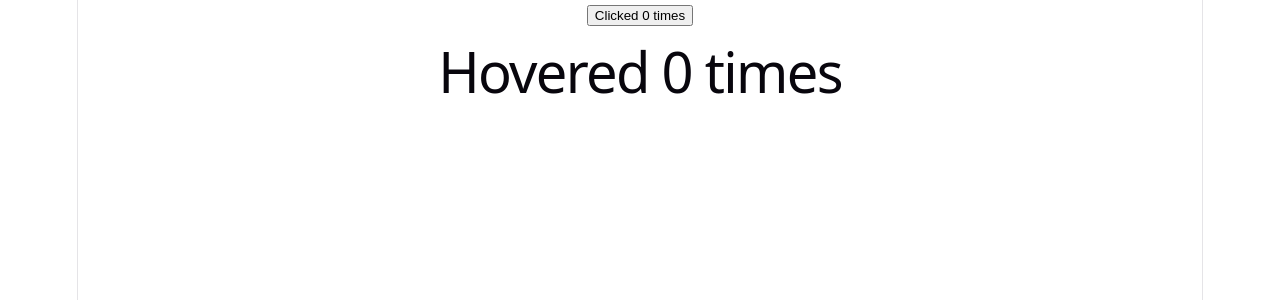
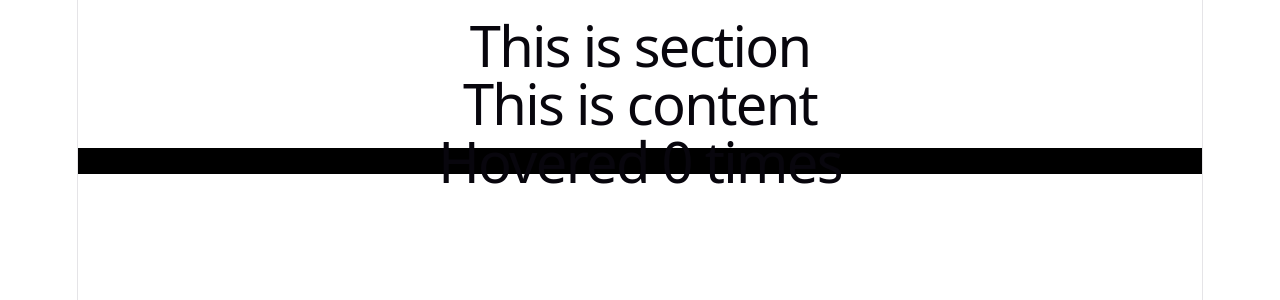
Before and after one commit to iamrokon/react, a React (Vite) app: page / in a window 1280 px wide. Shown: the top 300 px of the page. Built offline with nearby package versions, Linux system fonts and the light colour scheme.

Commit message:
React context api with class component done

```diff
--- a/src/App.tsx
+++ b/src/App.tsx
@@ -19,74 +19,78 @@ import ClickCounter from './components/ClickCounter'
 import HoverCounter from './components/HoverCounter'
 import Section from './components/Section'
 import Counter from './components/Counter'
+import ThemeContext from './context/themeContext'
 
-function App() {
-  const [count, setCount] = useState(0)
-  const quantities = [1, 2, 3];
+// function App() {
+//   const [count, setCount] = useState(0)
+//   const quantities = [1, 2, 3];
 
-  return (
-    <>
-      {/* <Increment />
-      <Increment />
-      <Increment /> */}
-      {/* <Fruits /> */}
-      {/* <Clock locale='bn-BD'/> */}
-      {/* <ClockClass locale='bn-BD'/> */}
-      {/* <ClockList locale='bn-BD' quantities={quantities}/> */}
-      {/* <Form /> */}
-      {/* <Calculator /> */}
-      {/* <Text /> */}
-      {/* <Emoji>
-        {({ addEmoji }) => (
-          <Bracket>
-            {({ addBracket }) => (
-              <Text addEmoji={addEmoji} addBracket={addBracket} />
-            )}
-          </Bracket>
-        )}
-      </Emoji> */}
+//   return (
+//     <>
+//       {/* <Increment />
+//       <Increment />
+//       <Increment /> */}
+//       {/* <Fruits /> */}
+//       {/* <Clock locale='bn-BD'/> */}
+//       {/* <ClockClass locale='bn-BD'/> */}
+//       {/* <ClockList locale='bn-BD' quantities={quantities}/> */}
+//       {/* <Form /> */}
+//       {/* <Calculator /> */}
+//       {/* <Text /> */}
+//       {/* <Emoji>
+//         {({ addEmoji }) => (
+//           <Bracket>
+//             {({ addBracket }) => (
+//               <Text addEmoji={addEmoji} addBracket={addBracket} />
+//             )}
+//           </Bracket>
+//         )}
+//       </Emoji> */}
 
-      {/* <ClickCounter />
-      <HoverCounter /> */}
+//       {/* <ClickCounter />
+//       <HoverCounter /> */}
+//       <div className='app'>
+//         {/* <Counter
+//           render={(count, incrementCount) => (
+//             <ClickCounter count={count} incrementCount={incrementCount} />
+//           )}
+//         />
+//         <Counter
+//           render={(count, incrementCount) => (
+//             <HoverCounter count={count} incrementCount={incrementCount} />
+//           )}
+//         /> */}
+//         {/* <Counter>
+//           {(count, incrementCount) => (
+//               <ClickCounter count={count} incrementCount={incrementCount} />
+//           )}
+//         </Counter>
+//         <Counter>
+//           {(count, incrementCount) => (
+//               <HoverCounter count={count} incrementCount={incrementCount} />
+//           )}
+//         </Counter> */}
+//         <Section theme="dark"/>
+//       </div>
+//     </>
+//   )
+// }
+
+class App extends React.Component {
+  state = {
+    theme: 'dark',
+  }
+
+  render() {
+    const { theme } = this.state;
+    return (
       <div className='app'>
-        {/* <Counter
-          render={(count, incrementCount) => (
-            <ClickCounter count={count} incrementCount={incrementCount} />
-          )}
-        />
-        <Counter
-          render={(count, incrementCount) => (
-            <HoverCounter count={count} incrementCount={incrementCount} />
-          )}
-        /> */}
-        <Counter>
-          {(count, incrementCount) => (
-              <ClickCounter count={count} incrementCount={incrementCount} />
-          )}
-        </Counter>
-        <Counter>
-          {(count, incrementCount) => (
-              <HoverCounter count={count} incrementCount={incrementCount} />
-          )}
-        </Counter>
+        <ThemeContext.Provider value={theme}>
+          <Section />
+        </ThemeContext.Provider>
       </div>
-    </>
-  )
+    )
+  }
 }
 
-// class App extends React.Component {
-//   state = {
-//     theme: 'dark',
-//   }
-
-//   render() {
-//     const { theme } = this.state;
-//     return (
-//       <div className='app'>
-//         <Section theme={theme} />
-//       </div>
-//     )
-//   }
-// }
-
 export default App
--- a/src/components/Content.jsx
+++ b/src/components/Content.jsx
@@ -1,17 +1,39 @@
 import Counter from "./Counter";
 import HoverCounter from "./HoverCounter";
+import ThemeContext from "../context/themeContext";
 
-export default function Content({ theme }) {
+// export default function Content({ theme }) {
+//     return (
+//         <div>
+//             <h1>This is content</h1>
+//             <Counter theme={theme}>
+//                 {(counter, incrementCount) => (
+//                     <HoverCounter
+//                         count={counter}
+//                         incrementCount={incrementCount}
+//                         theme={theme}
+//                     />
+//                 )}
+//             </Counter>
+//         </div>
+//     )
+// }
+
+export default function Content() {
     return (
         <div>
             <h1>This is content</h1>
-            <Counter theme={theme}>
+            <Counter>
                 {(counter, incrementCount) => (
-                    <HoverCounter
-                        count={counter}
-                        incrementCount={incrementCount}
-                        theme={theme}
-                    />
+                    <ThemeContext.Consumer>
+                        {(theme) => (
+                            <HoverCounter
+                                count={counter}
+                                incrementCount={incrementCount}
+                                theme={theme}
+                            />
+                        )}
+                    </ThemeContext.Consumer>
                 )}
             </Counter>
         </div>
--- a/src/components/HoverCounter.jsx
+++ b/src/components/HoverCounter.jsx
@@ -31,21 +31,21 @@ import withCounter from "./HOC/withCounter";
 // }
 // export default withCounter(HoverCounter);
 
-export default function HoverCounter({ count, incrementCount }) {
+// export default function HoverCounter({ count, incrementCount }) {
+//     return (
+//         <div>
+//             <h1 onMouseOver={incrementCount}>Hovered {count} times</h1>
+//         </div>
+//     )
+// }
+
+export default function HoverCounter({ count, incrementCount, theme }) {
+    const style = theme === 'dark'
+        ? { backgroundColor: '#000000', color: '#ffffff' }
+        : null;
     return (
-        <div>
-            <h1 onMouseOver={incrementCount}>Hovered {count} times</h1>
+        <div onMouseOver={incrementCount} style={style}>
+            <h1>Hovered {count} times</h1>
         </div>
     )
 }
-
-// export default function HoverCounter({ count, incrementCount, theme }) {
-//     const style = theme === 'dark'
-//         ? { backgroundColor: '#000000', color: '#ffffff' }
-//         : null;
-//     return (
-//         <div onMouseOver={incrementCount} style={style}>
-//             <h1>Hovered {count} times</h1>
-//         </div>
-//     )
-// }
--- a/src/components/Section.jsx
+++ b/src/components/Section.jsx
@@ -1,10 +1,19 @@
 import Content from "./Content";
 
-export default function Section({ theme }) {
+// export default function Section({ theme }) {
+//     return (
+//         <div>
+//             <h1>This is section</h1>
+//             <Content theme={theme} />
+//         </div>
+//     )
+// }
+
+export default function Section() {
     return (
         <div>
             <h1>This is section</h1>
-            <Content theme={theme} />
+            <Content />
         </div>
     )
 }
--- /dev/null
+++ b/src/context/themeContext.js
@@ -0,0 +1,13 @@
+// import createContext from "../lib/context";
+
+// const themeContext = createContext({
+//     theme: 'light'
+// });
+
+import { createContext } from "react";
+
+const themeContext = createContext({
+    theme: 'light'
+});
+
+export default themeContext;
--- a/src/lib/context.js
+++ b/src/lib/context.js
@@ -13,7 +13,7 @@ class Context {
     }
 }
 
-const createContext = (value = null) => {
+function createContext(value = null) {
     const context = new Context(value);
     return {
         Provider: context.Provider,
```
